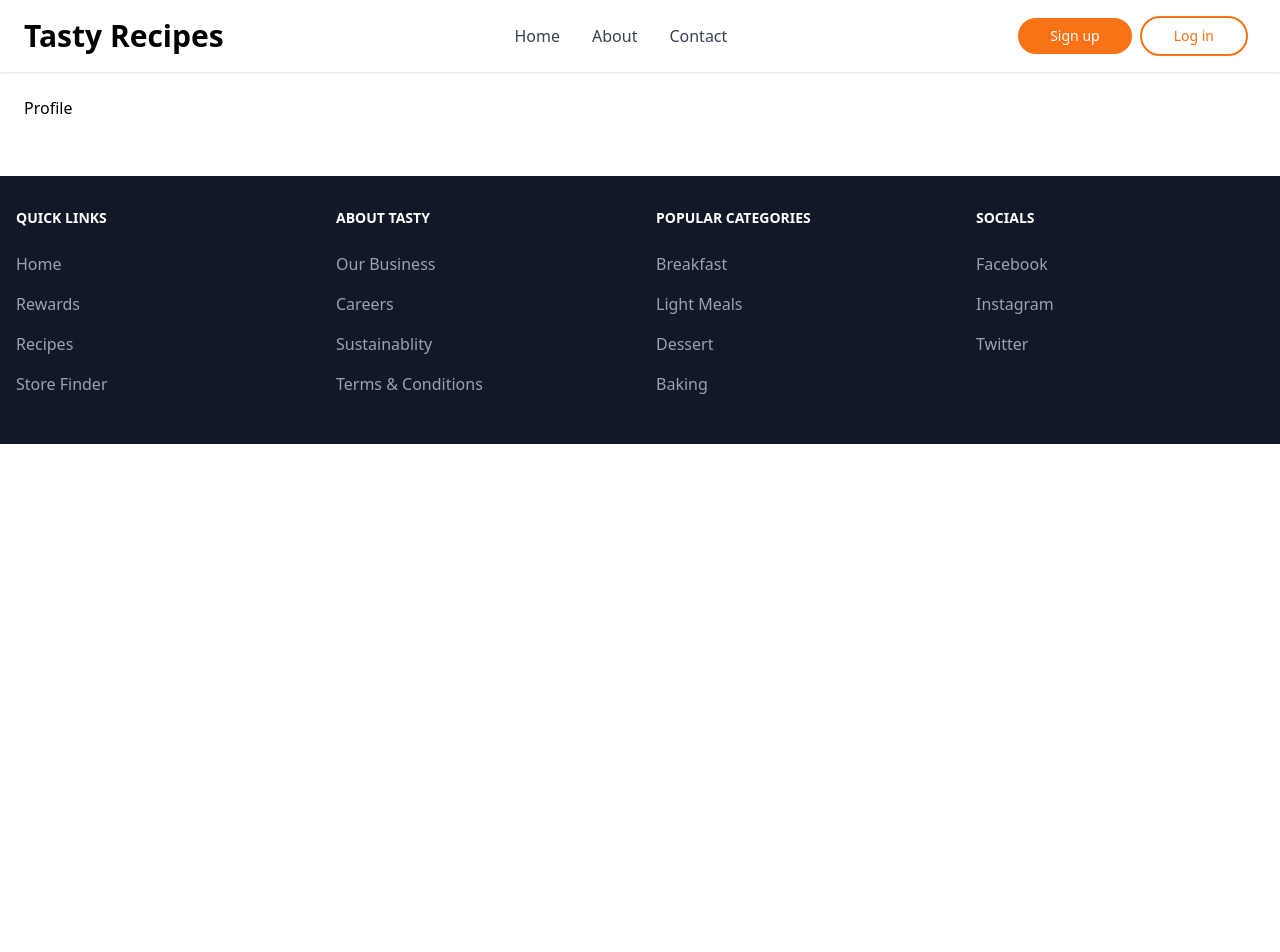
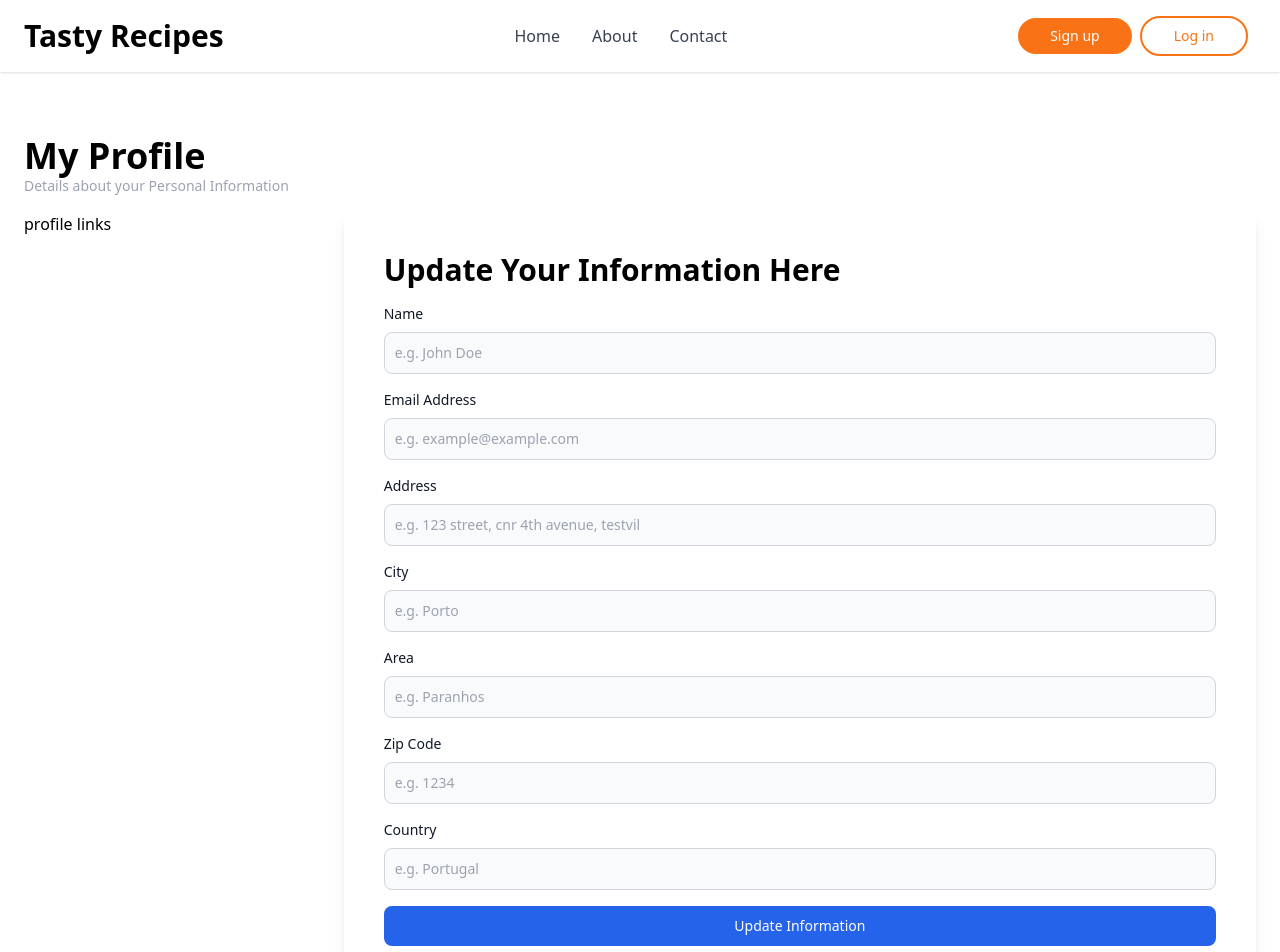
Before and after one commit to Jon-Felipe/Tasty-React, a React (Vite) app: page /profile in a window 1280 px wide. Shown: the top 952 px of the page. Before the commit the page ends 800 px from the top, so only its background shows below. Built offline with nearby package versions, Linux system fonts and the light colour scheme.

Commit message:
my profile page update information form

```diff
--- a/src/pages/Profile.tsx
+++ b/src/pages/Profile.tsx
@@ -1,9 +1,103 @@
 import React from 'react';
+
+// components
+import FormRow from '../components/FormRow';
 
 type Props = {};
 
 const Profile = (props: Props) => {
-  return <div>Profile</div>;
+  const handleOnSubmit = () => {};
+
+  return (
+    <article className='max-w-screen-xl mx-auto py-2 md:py-10'>
+      <h1 className='text-4xl font-bold'>My Profile</h1>
+      <p className='text-sm text-gray-400 font-medium'>
+        Details about your Personal Information
+      </p>
+      <div className='flex flex-col md:flex-row gap-4 mt-2 md:mt-4'>
+        <section className='basis-1/4'>
+          <p>profile links</p>
+        </section>
+        <section className='basis-3/4 shadow-lg rounded-lg p-10'>
+          <h2 className='text-3xl font-bold'>Update Your Information Here</h2>
+          <form
+            onSubmit={handleOnSubmit}
+            className='space-y-2 md:space-y-4 mt-4'
+          >
+            <FormRow
+              type='text'
+              name='name'
+              value={''}
+              handleChange={() => console.log('handle change')}
+              labelText='Name'
+              placeholder='e.g. John Doe'
+              required
+            />
+            <FormRow
+              type='text'
+              name='email'
+              value={''}
+              handleChange={() => console.log('handle change')}
+              labelText='Email Address'
+              placeholder='e.g. example@example.com'
+              required
+            />
+            <FormRow
+              type='text'
+              name='address'
+              value={''}
+              handleChange={() => console.log('handle change')}
+              labelText='Address'
+              placeholder='e.g. 123 street, cnr 4th avenue, testvil'
+              required
+            />
+            <FormRow
+              type='text'
+              name='city'
+              value={''}
+              handleChange={() => console.log('handle change')}
+              labelText='City'
+              placeholder='e.g. Porto'
+              required
+            />
+            <FormRow
+              type='text'
+              name='area'
+              value={''}
+              handleChange={() => console.log('handle change')}
+              labelText='Area'
+              placeholder='e.g. Paranhos'
+              required
+            />
+            <FormRow
+              type='number'
+              name='zip'
+              value={''}
+              handleChange={() => console.log('handle change')}
+              labelText='Zip Code'
+              placeholder='e.g. 1234'
+              required
+            />
+            <FormRow
+              type='text'
+              name='country'
+              value={''}
+              handleChange={() => console.log('handle change')}
+              labelText='Country'
+              placeholder='e.g. Portugal'
+              required
+            />
+            <button
+              type='submit'
+              className='w-full text-white bg-primary-600 hover:bg-primary-700 font-medium rounded-lg text-sm px-5 py-2.5 text-center'
+            >
+              Update Information
+            </button>
+          </form>
+        </section>
+      </div>
+    </article>
+  );
 };
 
 export default Profile;
```
